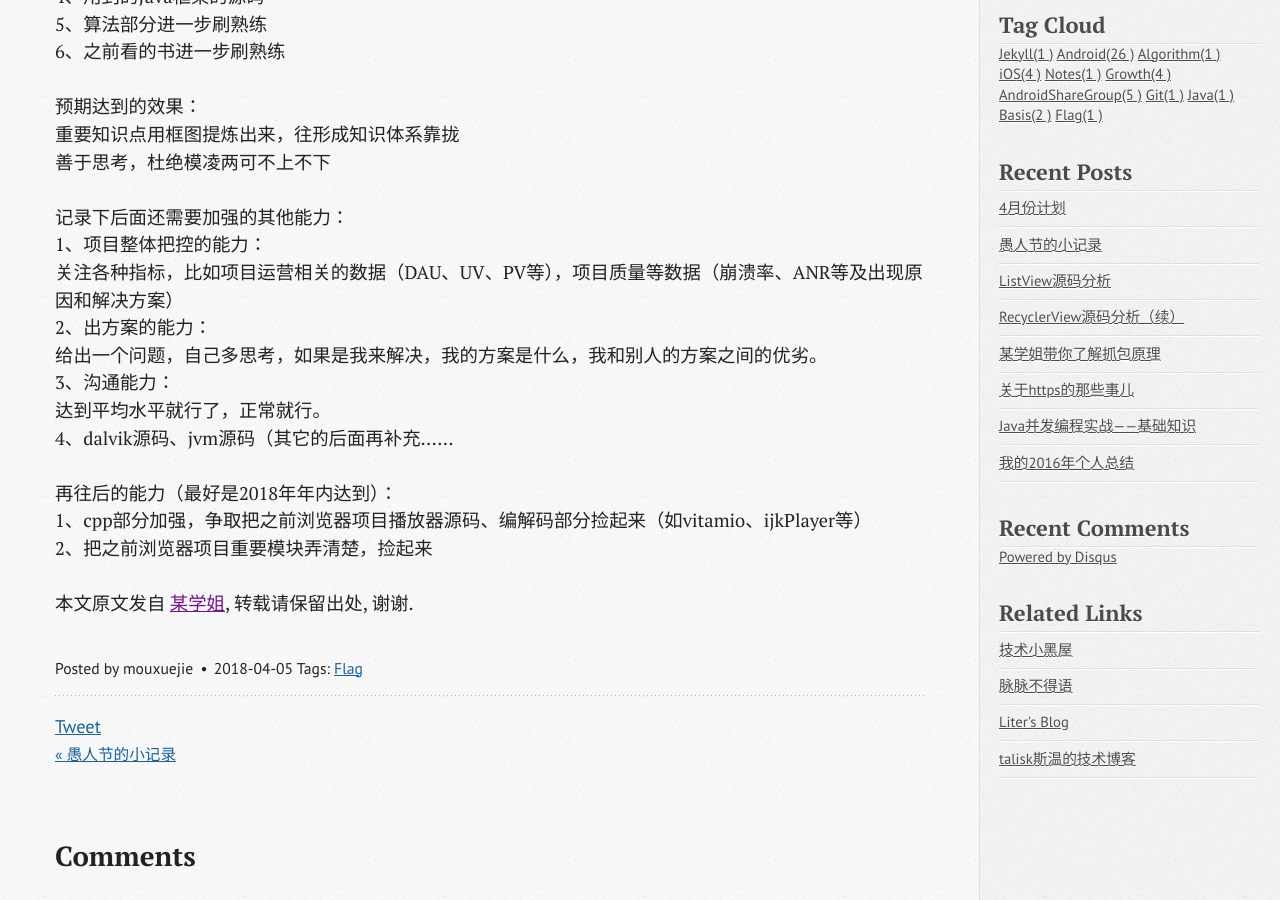
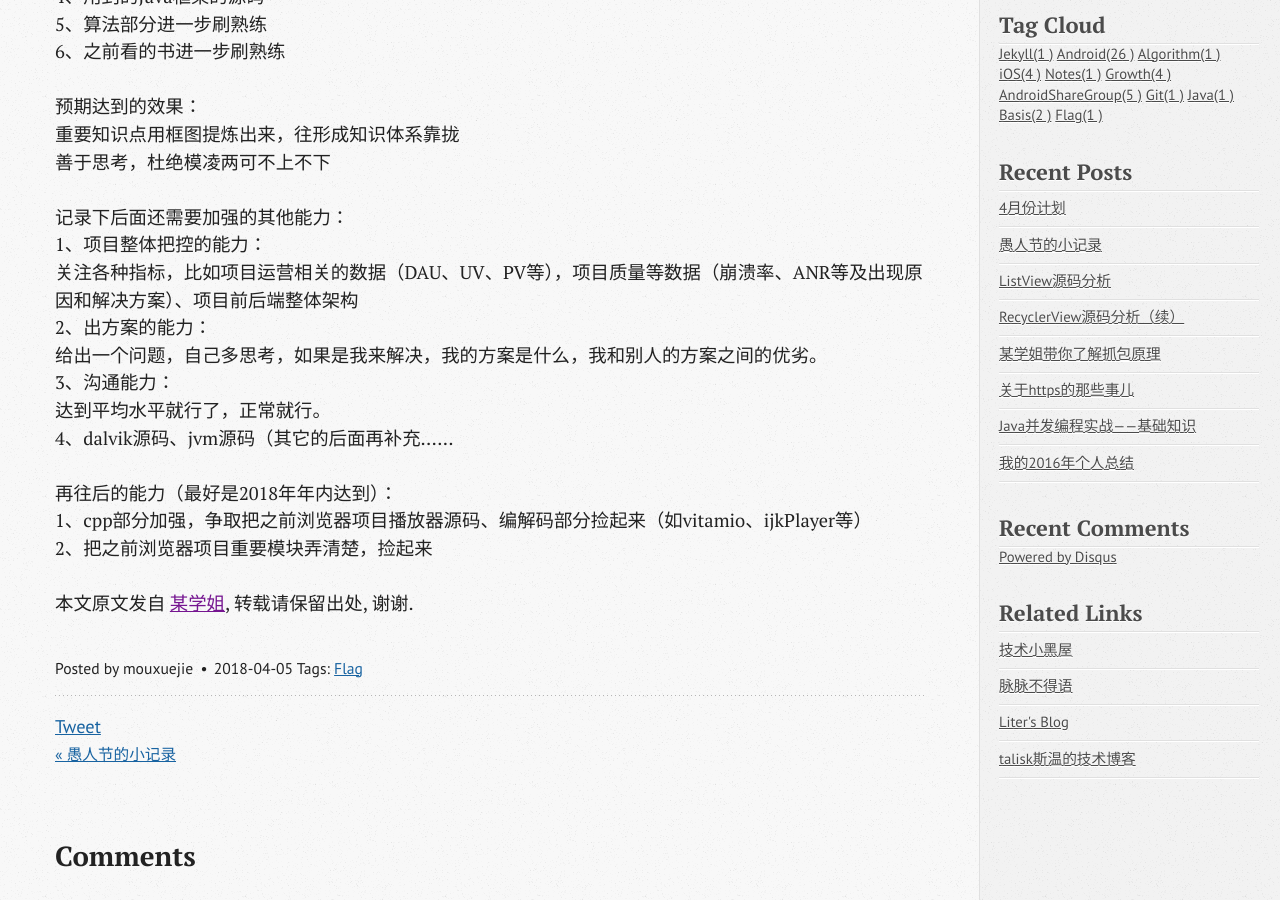
Before and after one commit to wangxinghe/wangxinghe.github.io, a Jekyll site: the page built from _posts/2018-04-05-april-flag.md, in a window 1280 px wide and 900 px high, scrolled down 638 px. Built offline with Jekyll 4.4.1, drawn with Linux system fonts in a browser that asks for light colours; comment, search, counter and statistics services are not loaded.

Commit message:
[update]2018-04-05-april-flag

```diff
--- a/_posts/2018-04-05-april-flag.md
+++ b/_posts/2018-04-05-april-flag.md
@@ -26,7 +26,7 @@ tags: [Flag]
 
 记录下后面还需要加强的其他能力：
 1、项目整体把控的能力：
-关注各种指标，比如项目运营相关的数据（DAU、UV、PV等），项目质量等数据（崩溃率、ANR等及出现原因和解决方案）
+关注各种指标，比如项目运营相关的数据（DAU、UV、PV等），项目质量等数据（崩溃率、ANR等及出现原因和解决方案）、项目前后端整体架构
 2、出方案的能力：
 给出一个问题，自己多思考，如果是我来解决，我的方案是什么，我和别人的方案之间的优劣。
 3、沟通能力：
```
